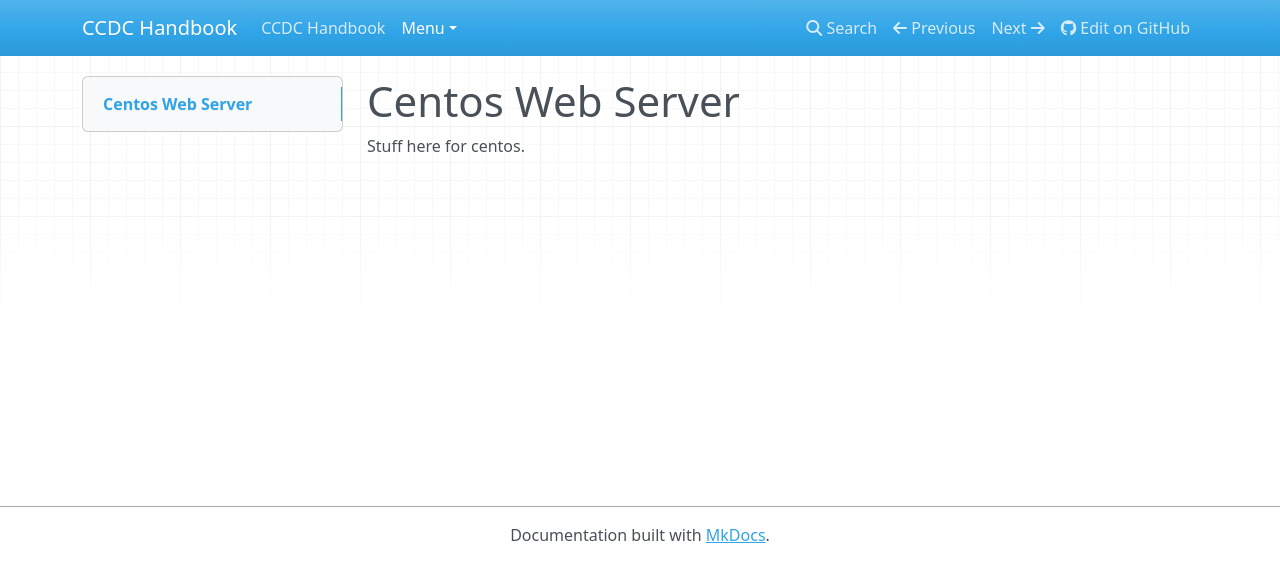
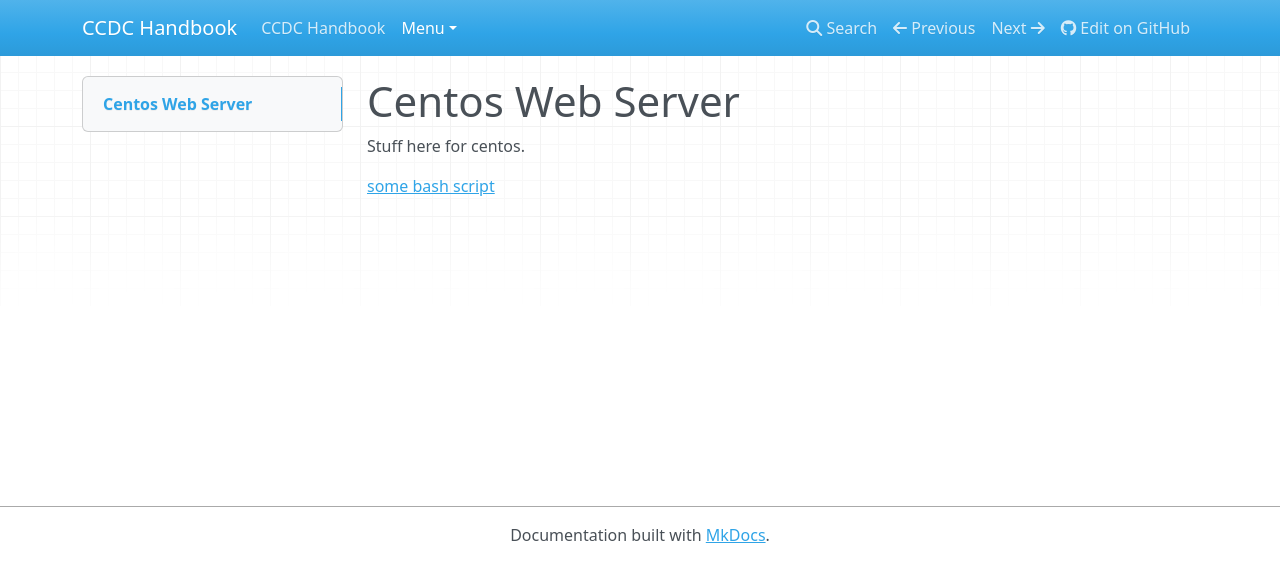
Before and after one commit to ius-csg/ccdc-handbook, an MkDocs documentation site: the page built from docs/Menu/Boxes/Centos-Web-Server.md, in a window 1280 px wide. Shown: the top 582 px of the page. Built offline with MkDocs 1.6.1, drawn with Linux system fonts in a browser that asks for light colours; nearby versions of some CDN libraries.

Commit message:
Added aide.sh as a script to centos doc

```diff
--- a/docs/Menu/Boxes/Centos-Web-Server.md
+++ b/docs/Menu/Boxes/Centos-Web-Server.md
@@ -1,3 +1,5 @@
 # Centos Web Server
 
 Stuff here for centos.
+
+[some bash script](../../assets/aide.sh)
```
